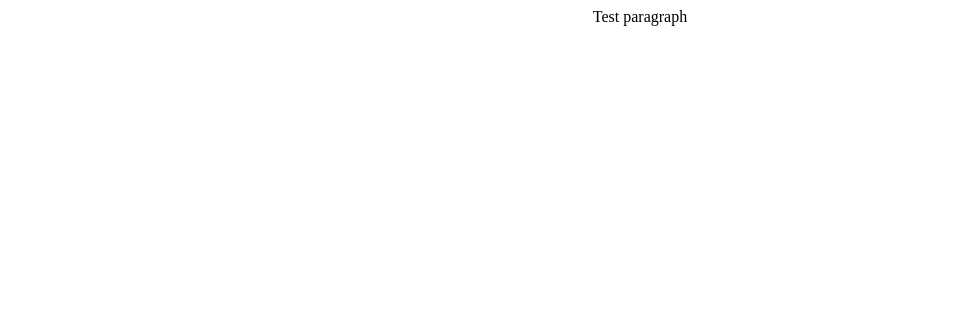
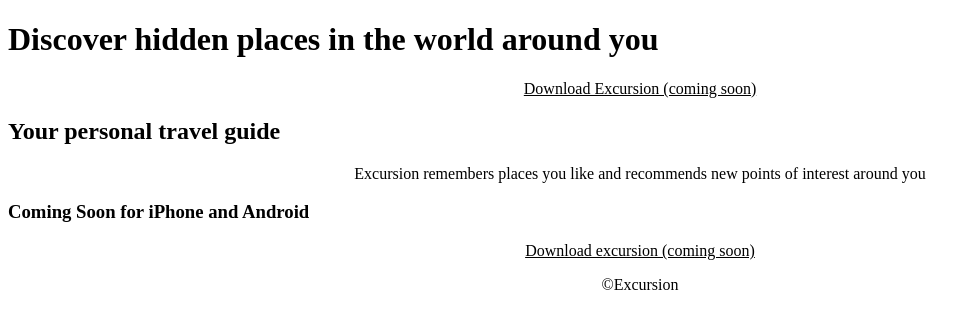
Before and after one commit to mischegoss/excursion2, a plain HTML site: page index.html in a window 1280 px wide. Shown: the whole page, without its empty margins (0-980 px from the left). Drawn offline with Linux system fonts and the light colour scheme.

Commit message:
Update index.html

```diff
--- a/index.html
+++ b/index.html
@@ -1,8 +1,22 @@
+<!DOCTYPE html>
+
 <html>
 <head>
   <link href="./resources/css/style.css" type="text/css" rel="stylesheet">
   <title>Excursion</title>
 </head>
-<p> Test paragraph </p>
+  <body>
+<h1> Discover hidden places in the world around you </h1>
+
+<p class="soon"><u> Download Excursion (coming soon)</u></p>
+<h2> Your personal travel guide </h2>
+<p class="gray">Excursion remembers places you like and recommends new points of interest around you </p>
+<h3> Coming Soon for iPhone and Android </h3>
+  <p class="soon"><u>Download excursion (coming soon)</u> </p>
+
   </body>
+  <footer>
+  <p class="footer"> ©Excursion</p>
+</footer>
+
 </html>
```
